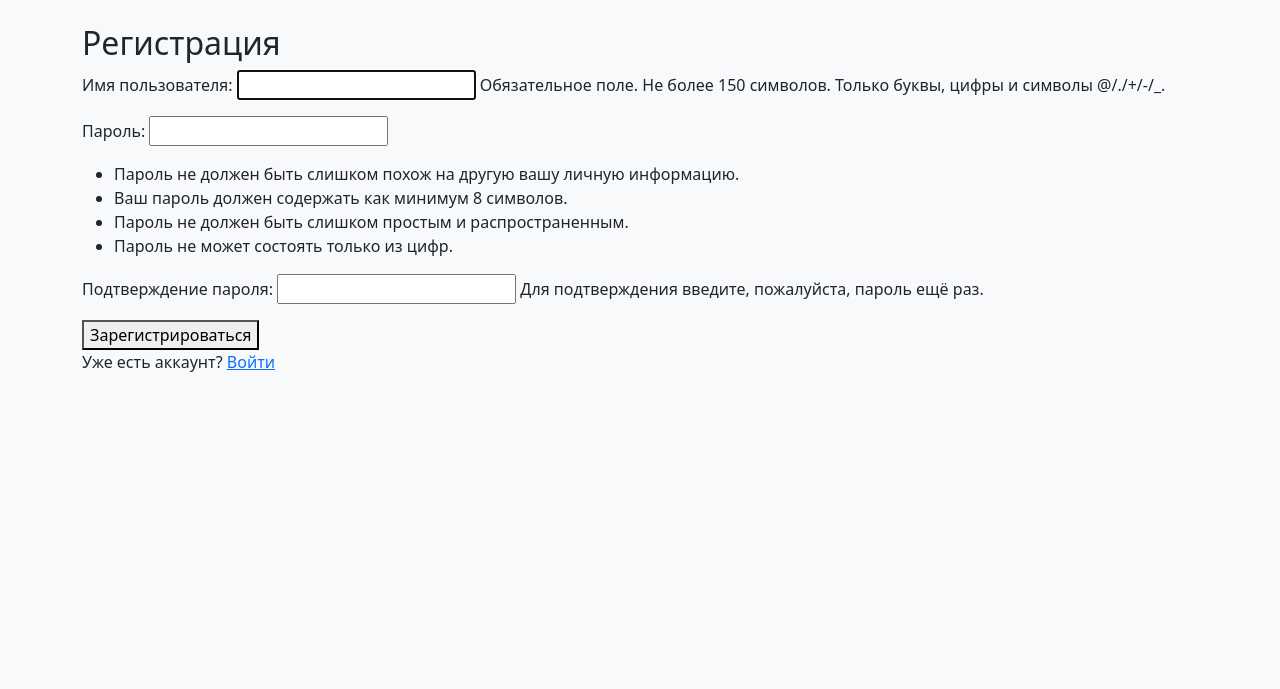
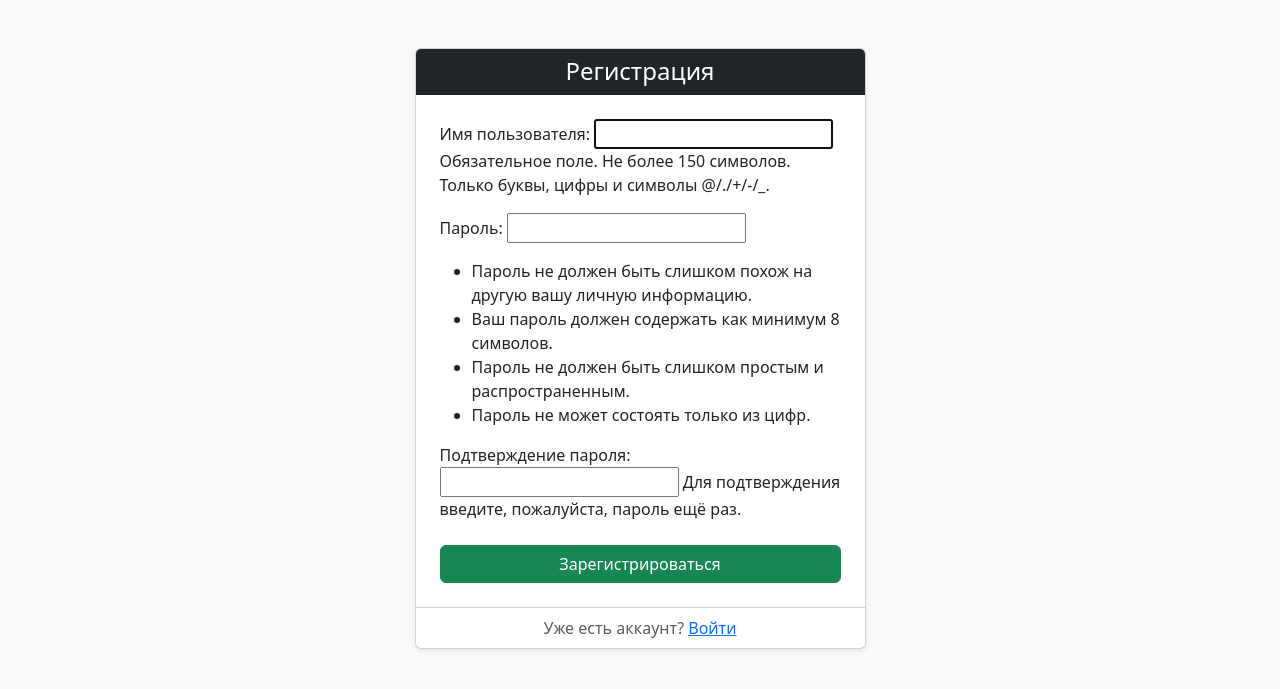
Before and after one commit to FallenNoise/SITE_DZ, a Django app: page /users/register/ in a window 1280 px wide. Shown: the part 56-745 px from the top of the page. Run offline with Django 5.2, Linux system fonts and the light colour scheme.

Commit message:
style: центрировать формы авторизации в карточках Bootstrap

```diff
--- a/users/templates/users/register.html
+++ b/users/templates/users/register.html
@@ -1,11 +1,23 @@
 {% extends 'base.html' %}
 
 {% block content %}
-  <h2>Регистрация</h2>
-  <form method="POST">
-    {% csrf_token %}
-    {{ form.as_p }}
-    <button type="submit">Зарегистрироваться</button>
-  </form>
-  <p>Уже есть аккаунт? <a href="{% url 'login' %}">Войти</a></p>
+<div class="row justify-content-center mt-5">
+    <div class="col-md-5">
+        <div class="card shadow-sm">
+            <div class="card-header bg-dark text-white text-center">
+                <h4 class="mb-0">Регистрация</h4>
+            </div>
+            <div class="card-body p-4">
+                <form method="POST">
+                    {% csrf_token %}
+                    {{ form.as_p }}
+                    <button type="submit" class="btn btn-success w-100 mt-2">Зарегистрироваться</button>
+                </form>
+            </div>
+            <div class="card-footer text-center bg-transparent">
+                <span class="text-muted">Уже есть аккаунт?</span> <a href="{% url 'login' %}">Войти</a>
+            </div>
+        </div>
+    </div>
+</div>
 {% endblock %}
```
Also changed, not shown: users/templates/users/login.html (+19 -7 lines).
